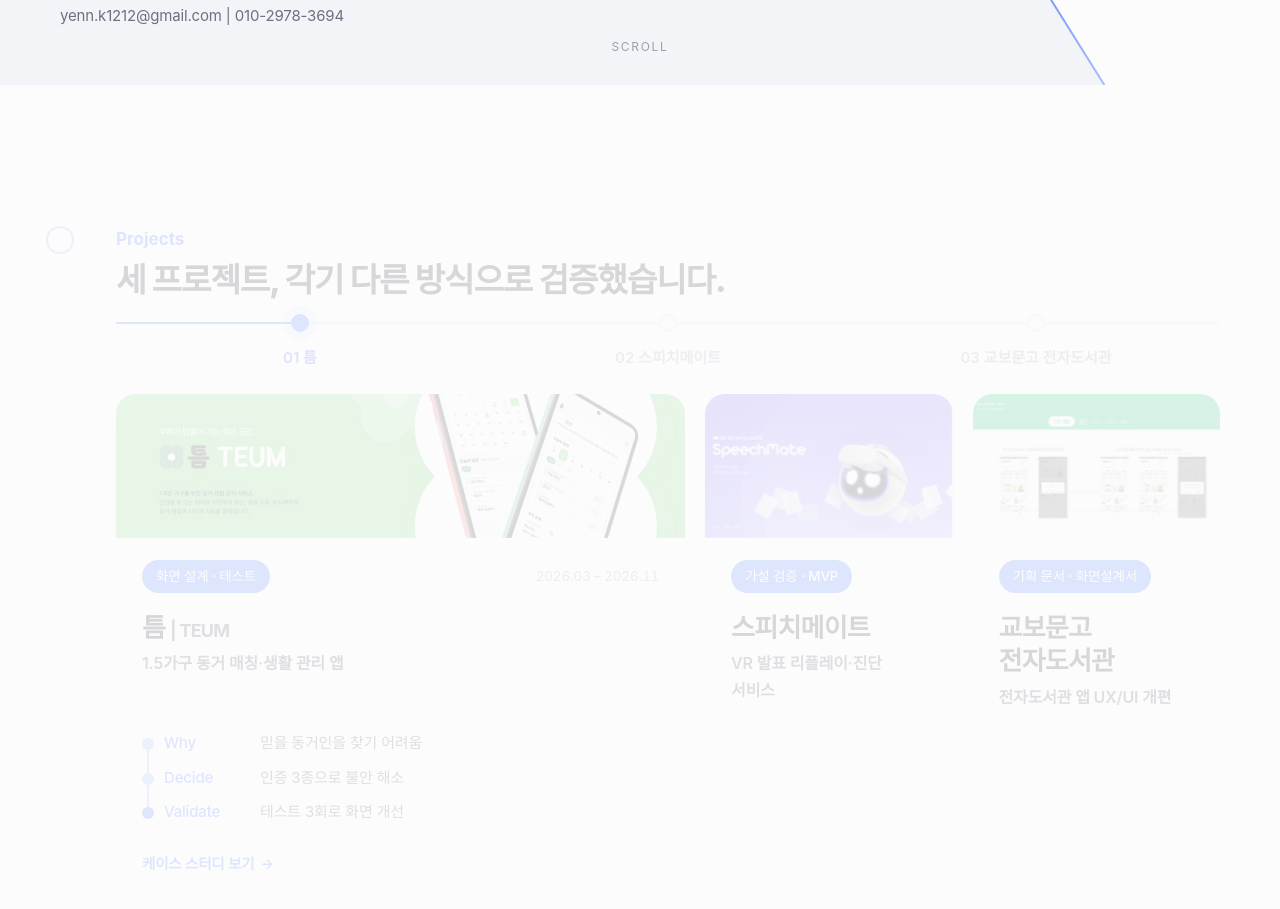
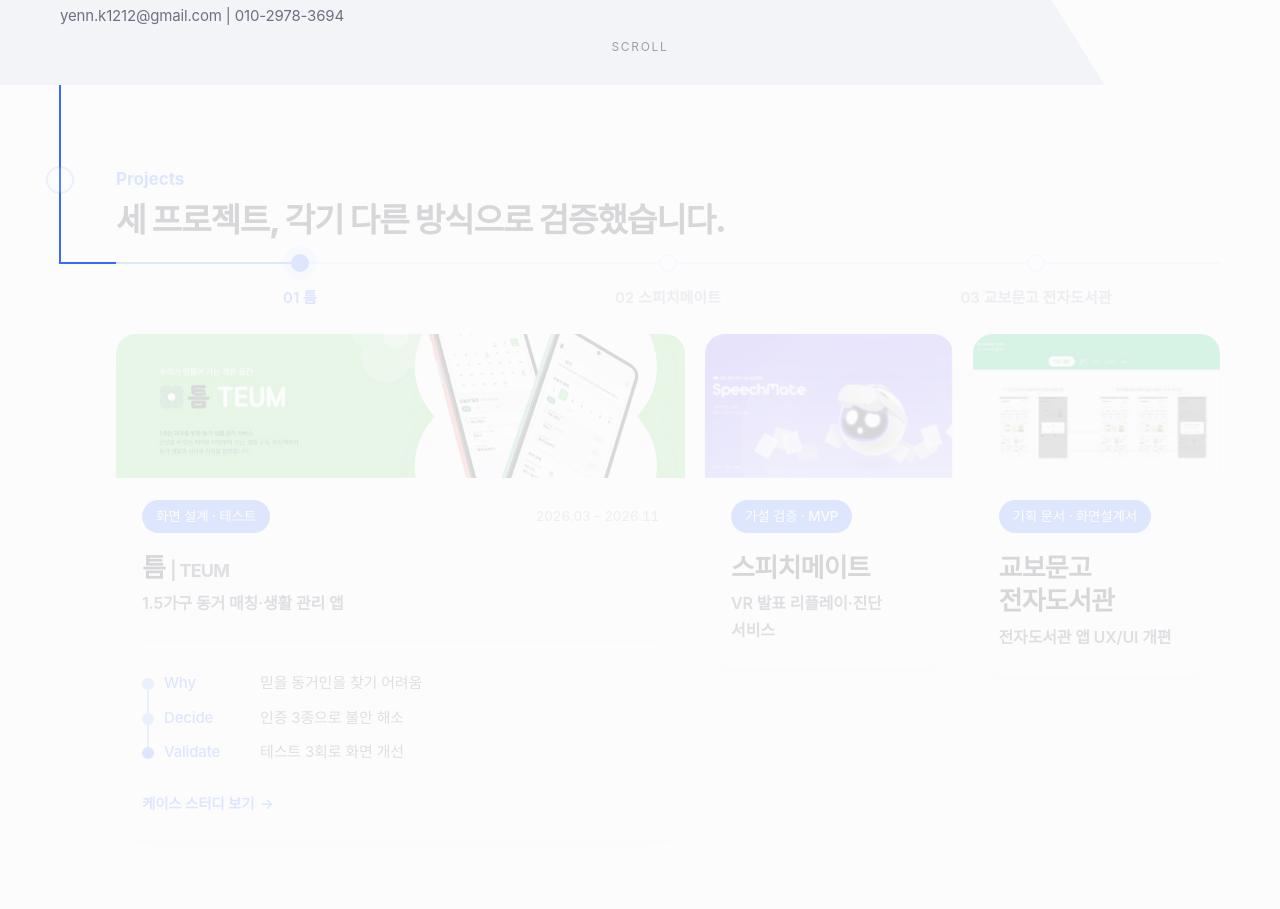
Before and after one commit to kimye2121/portfolio-kimyeeun, a plain HTML site: page index.html in a window 1280 px wide. Shown: the part 715-1624 px from the top of the page. Drawn offline with Linux system fonts and the light colour scheme; a web font is replaced by a local one.

Commit message:
Scroll-drawn connector: Validate runs across, down the rail and onto the project line
Co-Authored-By: Claude Opus 5.5 <noreply@anthropic.com>

```diff
--- a/assets/line.js
+++ b/assets/line.js
@@ -9,36 +9,24 @@
   if ('scrollRestoration' in history) history.scrollRestoration = 'manual';
   if (!location.hash) scrollTo(0, 0);
 
-  /* ---------- 1. Hero: drawn once on load, then extends past Validate ---------- */
+  /* ---------- 1. Hero: Why → Decide → Validate, drawn once on load ---------- */
   const steps = document.querySelector('.hero-steps');
   if (steps) {
     const hs = [...steps.querySelectorAll('.hstep')];
     const svg = document.createElementNS(NS, 'svg');
     svg.setAttribute('class', 'hero-line');
     svg.setAttribute('aria-hidden', 'true');
-    svg.innerHTML =
-      '<defs><linearGradient id="fade" gradientUnits="userSpaceOnUse"><stop offset="0" stop-color="#376BFF"/><stop offset="1" stop-color="#376BFF" stop-opacity="0"/></linearGradient></defs>' +
-      '<path class="main" pathLength="1"/><path class="ext" pathLength="1" stroke="url(#fade)"/>';
+    svg.innerHTML = '<path class="main" pathLength="1"/><path class="conn" pathLength="1"/>';
     steps.prepend(svg);
-    const [main, ext] = svg.querySelectorAll('path');
-    const grad = svg.querySelector('linearGradient');
+    const main = svg.querySelector('.main');
     const nodes = hs.map(h => h.querySelector('.node'));
     const hero = steps.closest('.hero');
 
     const layout = () => {
       const p = hs.map(h => [h.offsetLeft, h.offsetTop]);
       main.setAttribute('d', 'M' + p.map(q => q.join(',')).join(' L'));
-      // keep going on the Decide→Validate slope; short on mobile so it never reaches the contact line
-      const [a, b] = p.slice(-2), dx = b[0] - a[0], dy = b[1] - a[1];
-      const len = innerWidth > 760 ? 420 : 90, k = len / Math.hypot(dx, dy);
-      const e = [b[0] + dx * k, b[1] + dy * k];
-      ext.setAttribute('d', `M${b} L${e}`);
-      grad.setAttribute('x1', b[0]); grad.setAttribute('y1', b[1]);
-      grad.setAttribute('x2', e[0]); grad.setAttribute('y2', e[1]);
-      // continue at the same speed as the main line (2.6s, see .hero-line .main) so it never speeds up
-      ext.style.transitionDuration = (2.6 * len / main.getTotalLength()) + 's';
+      const b = p[p.length - 1];
       // gray diagonal = the same line as the steps, extended to the hero's top and bottom edges
-      // offsets, not rects: unaffected by the cover scale while scrolled
       const ox = steps.offsetParent.offsetLeft + steps.offsetLeft, oy = steps.offsetParent.offsetTop + steps.offsetTop;
       const A = [ox + p[0][0], oy + p[0][1]], B = [ox + b[0], oy + b[1]], m = (B[0] - A[0]) / (B[1] - A[1]);
       hero.style.setProperty('--x0', (A[0] - m * A[1]) + 'px');
@@ -153,7 +141,50 @@
     if (Math.abs(dy) > 30) { step(Math.sign(dy), e); if (e.defaultPrevented) ty = null; }
   }, { passive: false });
 
-  const frame = () => { lift(); projUpdate(); };
+  /* ---------- 5. Connector: on scroll, Validate → across to the rail → down into Projects → onto the project line ---------- */
+  const heroConn = document.querySelector('.hero-line .conn');
+  const pNode = proj && proj.querySelector('.sec-head > .node');
+  let pConn = null, geo = null;
+  if (heroConn && pNode) {
+    const wrap = pNode.parentElement.parentElement;
+    pConn = document.createElementNS(NS, 'svg');
+    pConn.setAttribute('class', 'conn'); pConn.setAttribute('aria-hidden', 'true');
+    pConn.innerHTML = '<path pathLength="1"/>';
+    wrap.prepend(pConn);
+    const stepsBar = proj.querySelector('.steps');
+    function connLayout() {
+      const head = pNode.parentElement;
+      const nx = head.offsetLeft + pNode.offsetLeft, ny = head.offsetTop + pNode.offsetTop;  // node centre in the wrap
+      const y0 = -parseFloat(getComputedStyle(proj).paddingTop);                            // section top in the wrap
+      let d = `M${nx},${y0} L${nx},${ny}`, yEnd = ny;
+      if (pinned.matches && stepsBar.offsetParent) {                                        // pinned: carry on to the project line
+        const sy = stepsBar.offsetTop + 1; yEnd = sy;
+        d += ` L${nx},${sy} L${stepsBar.offsetLeft},${sy}`;
+      }
+      pConn.firstChild.setAttribute('d', d);
+      // hero part, in the hero svg's coordinates (the svg sits at the steps box)
+      const ox = steps.offsetParent.offsetLeft + steps.offsetLeft, oy = steps.offsetParent.offsetTop + steps.offsetTop;
+      const last = steps.querySelector('.hstep:last-child'), vx = last.offsetLeft, vy = last.offsetTop;
+      const rx = wrap.offsetLeft + nx - ox, bottom = heroEl.offsetHeight - oy;
+      heroConn.setAttribute('d', `M${vx},${vy} L${rx},${vy} L${rx},${bottom}`);
+      geo = { secTop: () => proj.offsetTop + mainEl.offsetTop, y0, yEnd };
+    }
+    function connUpdate() {
+      if (!geo) return;
+      const vh = innerHeight, h = heroEl.offsetHeight;
+      const a = Math.min(1, Math.max(0, scrollY / Math.max(1, h - vh * 0.5)));               // done when the hero bottom reaches mid-screen
+      const top = geo.secTop();                                                              // section top = path start
+      const b = Math.min(1, Math.max(0, (scrollY + vh * 0.5 - top) / Math.max(1, geo.yEnd - geo.y0)));
+      heroConn.style.strokeDashoffset = 1 - a;
+      pConn.firstChild.style.strokeDashoffset = 1 - b;
+    }
+    connLayout();
+    addEventListener('resize', connLayout);
+    addEventListener('load', connLayout);
+    if (document.fonts) document.fonts.ready.then(connLayout);
+  }
+
+  const frame = () => { lift(); projUpdate(); if (pConn) connUpdate(); };
   addEventListener('scroll', frame, { passive: true });
   addEventListener('resize', () => { active = -1; frame(); });
   frame();
--- a/assets/style.css
+++ b/assets/style.css
@@ -34,11 +34,13 @@ a{color:inherit;text-decoration:none}
 :focus-visible{outline:2px solid var(--blue);outline-offset:3px;border-radius:6px}
 
 /* ============ The line (line.js) ============ */
-/* hero: Why → Decide → Validate, drawn once, then extends and fades */
+/* hero: Why → Decide → Validate, drawn once; .conn carries it on into Projects as you scroll */
 .hero-line{position:absolute;inset:0;width:100%;height:100%;overflow:visible;pointer-events:none}
 .hero-line path{fill:none;stroke-width:2;stroke-linecap:round;stroke-dasharray:1;stroke-dashoffset:1}
 .hero-line .main{stroke:var(--blue);transition:stroke-dashoffset 2.6s linear .4s}
-.hero-line .ext{transition:stroke-dashoffset 1.2s linear 3s}
+.hero-line .conn,.conn path{stroke:var(--blue);transition:none}
+.conn{position:absolute;left:0;top:0;width:100%;height:100%;overflow:visible;pointer-events:none}
+.conn path{fill:none;stroke-width:2;stroke-dasharray:1;stroke-dashoffset:1}
 .hero-line.drawn path{stroke-dashoffset:0}
 /* sections: a rail in the empty gutter that fills as you scroll and fades at the end */
 .rail{position:absolute;left:var(--node-x);bottom:0;width:2px;margin-left:-1px;background:var(--line-base);pointer-events:none;
@@ -86,7 +88,7 @@ main,header,footer,section{position:relative}
 /* ============ Hero ============ */
 .hero{min-height:100vh;min-height:100svh;position:relative;overflow:hidden;display:flex;align-items:center}
 /* projects ease in as the hero scrolls away */
-#projects>.wrap{opacity:calc(.15 + .85*var(--reveal,1));transform:translateY(calc((1 - var(--reveal,1))*60px))}
+#projects>.wrap>:not(.conn){opacity:calc(.15 + .85*var(--reveal,1))} /* the connecting line stays crisp and leads the way */
 .hero::before{ /* the diagonal split from the slides */
   content:"";position:absolute;inset:0;background:var(--bg-2);
   clip-path:polygon(0 0,var(--x0,59%) 0,var(--x1,80%) 100%,0 100%); /* --x0/--x1 set by line.js to follow the steps line */
```
Also changed, not shown: index.html (+2 -2 lines), projects/kyobo.html (+2 -2 lines), projects/speechmate.html (+2 -2 lines), projects/teum.html (+2 -2 lines).
